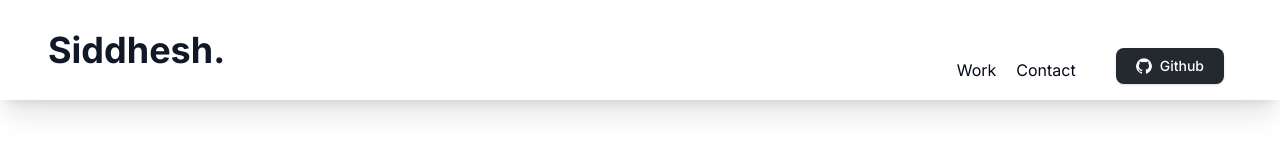
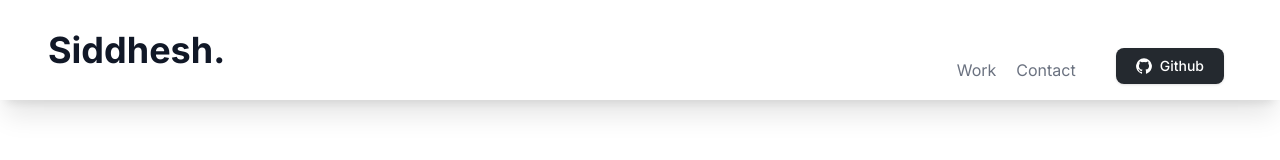
Before and after one commit to siddheshJungade/portfolio, a Next.js app in the folder apps/web/: page / in a window 1280 px wide. Shown: the top 160 px of the page. Built offline with nearby package versions, Linux system fonts and the light colour scheme.

Commit message:
fix nabar
Signed-off-by: Siddhesh Jungade <>

```diff
--- a/apps/web/src/components/custom/navigation-bar.tsx
+++ b/apps/web/src/components/custom/navigation-bar.tsx
@@ -72,9 +72,11 @@ export const NavigationBar = () => {
                   onClick={() => setIsDrawerOn(false)}
                   className={
                     pathName.includes(item.route.replace("/blog", ""))
-                      ? `disable underline underline-offset-2 md:underline-offset-[100%] decoration-2 md:decoration-4`
-                      : ``
+                                   ? `relative after:absolute after:top-5 after:left-0 after:h-[2px] after:w-full after:origin-left after:scale-x-100 after:bg-black after:transition-transform after:duration-300 after:ease-in-out`
+                      : `text-gray-500 relative after:absolute after:top-5 after:left-0 after:h-[2px] after:w-full after:origin-left after:scale-x-0 `
                   }
+                  // ? `disable underline underline-offset-2 md:underline-offset-[100%] decoration-2 md:decoration-4 after:scale-x-0 after:bg-black after:scale-x-100 after:transition-transform after:duration-300 after:ease-in-out `
+                  // : ``
                 >
                   {item.name}
                 </Link>
```
